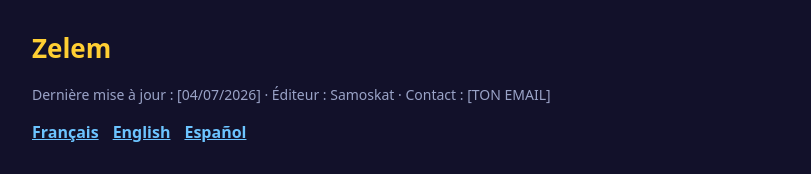
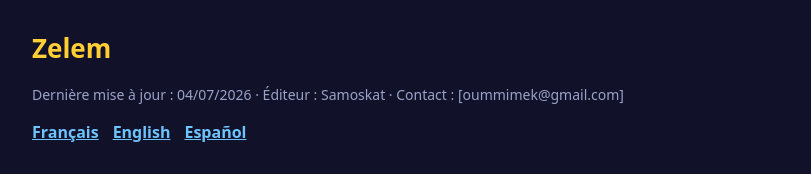
Before and after one commit to samsos64-stack/Zelem, a plain HTML site: page politique-confidentialite.html in a window 1280 px wide. Shown: the top 174 px of the page, without its empty margins (228-1039 px from the left). Drawn offline with Linux system fonts and the light colour scheme.

Commit message:
Update contact email in privacy policy

```diff
--- a/politique-confidentialite.html
+++ b/politique-confidentialite.html
@@ -21,7 +21,7 @@
 <body>
 <div class="wrap">
   <h1>Zelem</h1>
-  <p class="maj">Dernière mise à jour : [04/07/2026] · Éditeur : Samoskat · Contact : [TON EMAIL]</p>
+  <p class="maj">Dernière mise à jour : 04/07/2026 · Éditeur : Samoskat · Contact : [oummimek@gmail.com]</p>
   <div class="nav"><a href="#fr">Français</a><a href="#en">English</a><a href="#es">Español</a></div>
 
   <!-- ================= FRANÇAIS ================= -->
```
